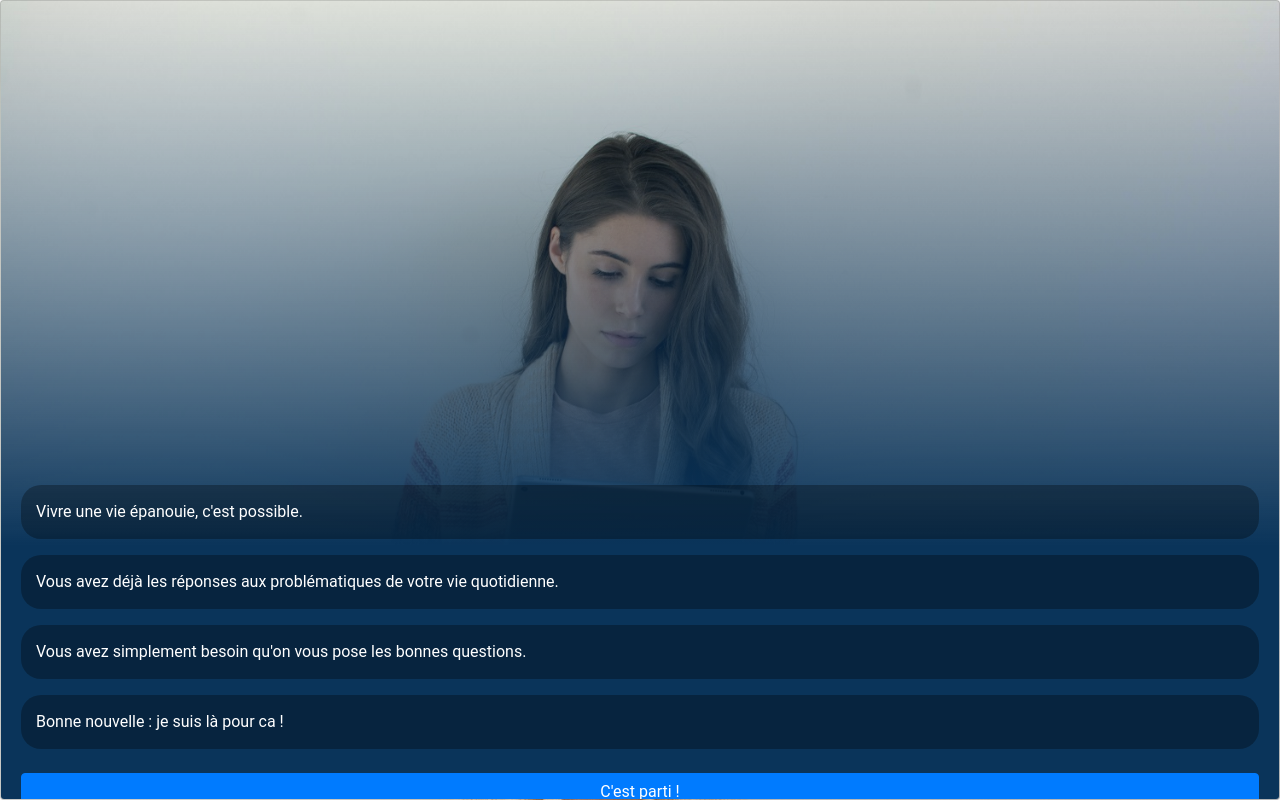
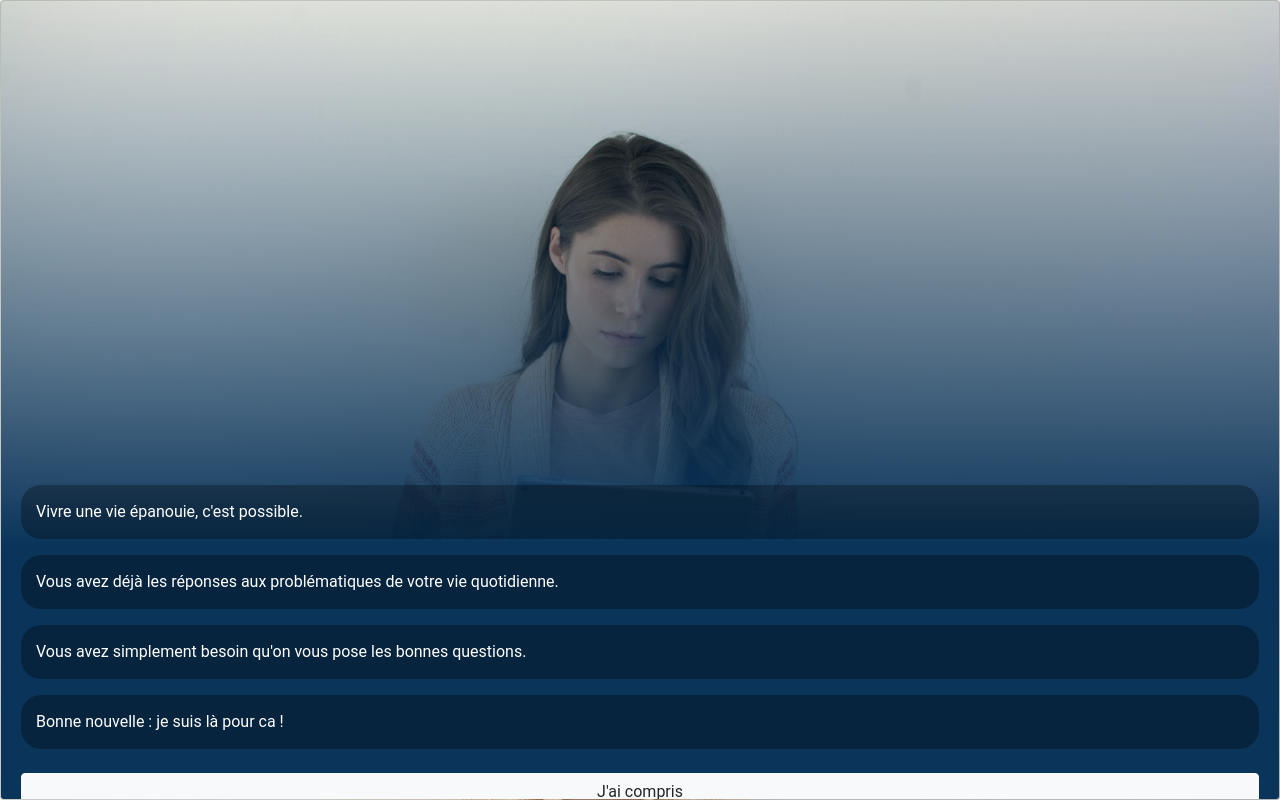
Before and after one commit to AntoineMorel44/Emma, an Angular app: page / in a window 1280 px wide. Built offline with nearby package versions, Linux system fonts and the light colour scheme.

Commit message:
Feat/ Design

```diff
--- a/src/app/pages/home/home.page.html
+++ b/src/app/pages/home/home.page.html
@@ -11,7 +11,7 @@
                 <p class="card-text u-mg-vt-m">Vous avez déjà les réponses aux problématiques de votre vie quotidienne.</p>
                     <p class="card-text u-mg-vt-m">Vous avez simplement besoin qu'on vous pose les bonnes questions.</p>
                 <p class="card-text u-mg-vt-m">Bonne nouvelle : je suis là pour ca !</p>
-                <a (click)="setView(Page.DISCUSS)" class="btn  btn-primary u-mg-vt-s u-width-full">C'est parti !</a>
+                <a (click)="setView(Page.DISCUSS)" class="btn  btn-light u-mg-vt-s u-width-full">J'ai compris</a>
             </div>
         </div>
         <div *ngIf="view === Page.DISCUSS">
--- a/src/index.html
+++ b/src/index.html
@@ -7,8 +7,8 @@
 
   <style>
     df-messenger {
+     --df-messenger-button-titlebar-color: #0a345a;
      /* --df-messenger-bot-message: #878fac;
-     --df-messenger-button-titlebar-color: #df9b56;
      --df-messenger-chat-background-color: #fafafa;
      --df-messenger-font-color: white;
      --df-messenger-send-icon: #878fac; */
```
